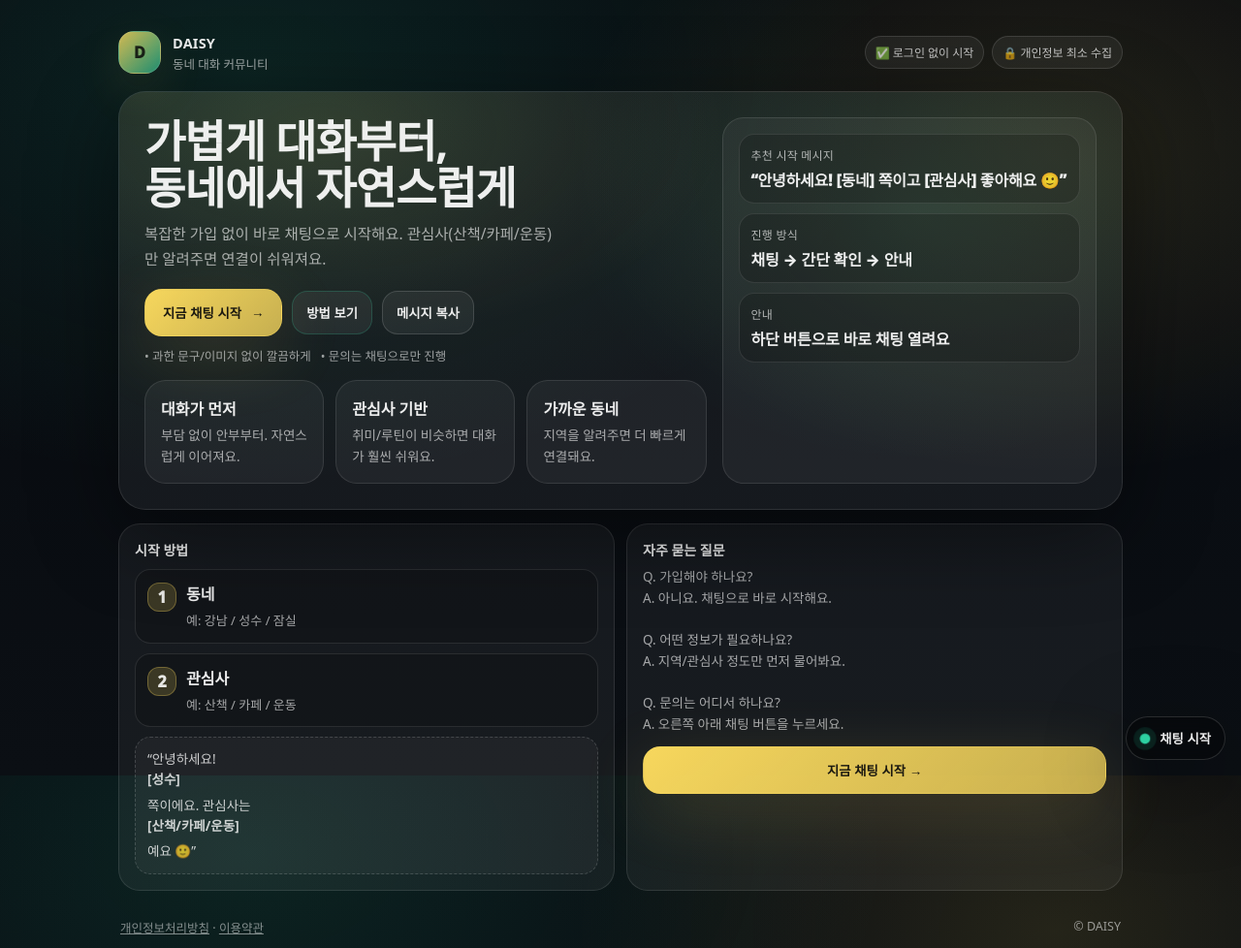
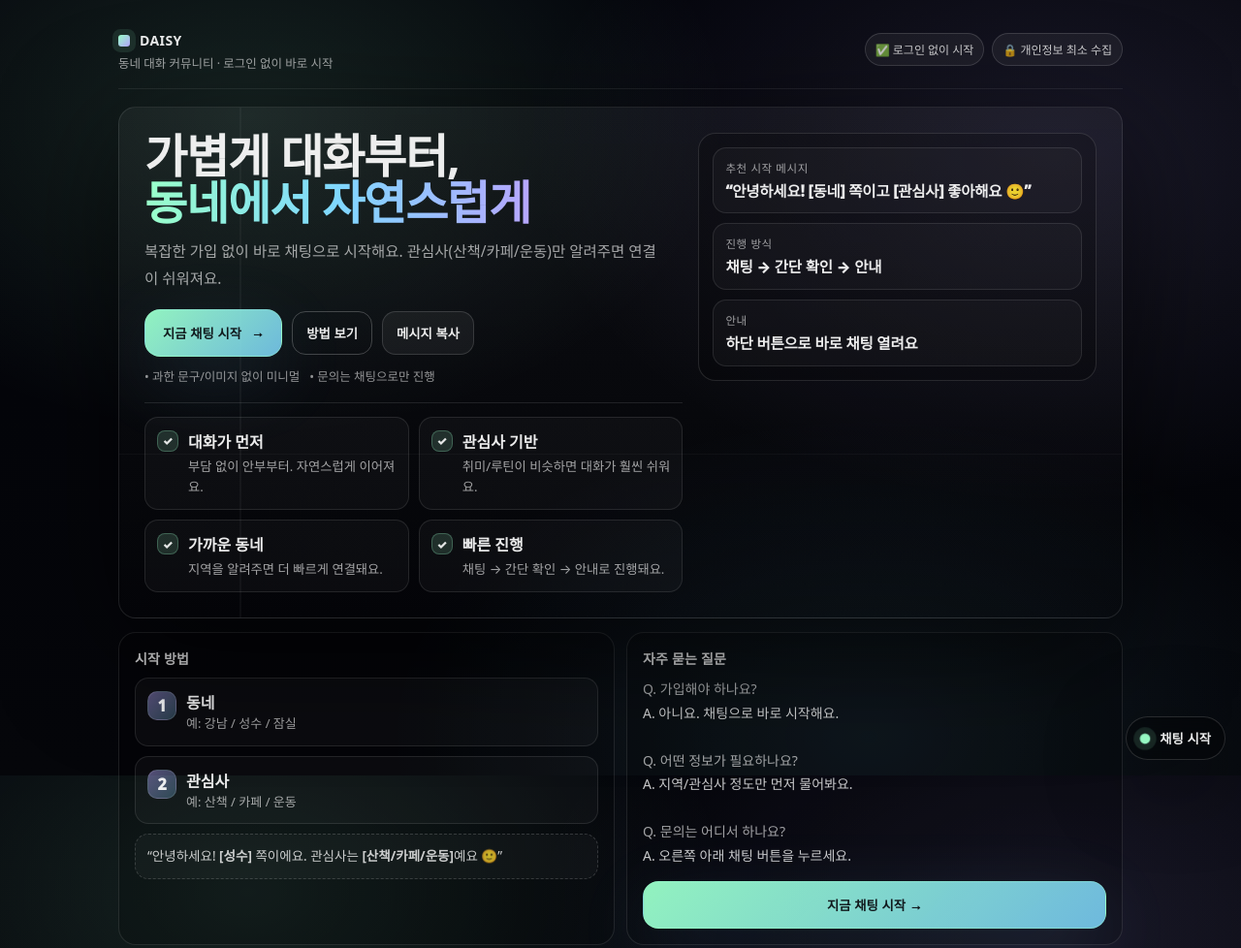
Before and after one commit to jiyoung145900-png/daisy-chat, a plain HTML site: page index.html in a window 1280 px wide. Shown: the top 978 px of the page at 97% size. Drawn offline with Linux system fonts and the light colour scheme.

Commit message:
Update index.html

```diff
--- a/index.html
+++ b/index.html
@@ -3,43 +3,44 @@
 <head>
   <meta charset="utf-8" />
   <meta name="viewport" content="width=device-width, initial-scale=1" />
-
-  <!-- ✅ Facebook Domain Verification (그대로 유지/교체) -->
   <meta name="facebook-domain-verification" content="v4fatztkiz3g57ba7kzedot89rjdsc" />
 
   <title>DAISY | 동네 대화 커뮤니티</title>
   <meta name="description" content="관심사로 연결되는 동네 대화. 로그인 없이 바로 채팅으로 시작해요." />
 
-  <!-- Open Graph -->
   <meta property="og:type" content="website" />
   <meta property="og:title" content="DAISY | 동네 대화 커뮤니티" />
   <meta property="og:description" content="심심할 때 가볍게 대화부터. 로그인 없이 바로 시작." />
-  <!-- og:image는 실제 절대경로 추천 (없으면 제거 가능) -->
   <meta property="og:image" content="https://daisy-chat.com/ad.jpg" />
 
   <style>
     :root{
-      --bg:#0b0f14;
-      --card: rgba(255,255,255,.06);
-      --card2: rgba(255,255,255,.08);
-      --line: rgba(255,255,255,.10);
-      --text: rgba(255,255,255,.92);
-      --muted: rgba(255,255,255,.62);
-      --accent: #f7d75d;
-      --accent2: #2fd7a7;
-      --shadow: 0 22px 90px rgba(0,0,0,.45);
-      --r: 22px;
-      --max: 1080px;
+      --bg:#05060a;
+      --panel:#0c0f17;
+      --line:rgba(255,255,255,.12);
+      --line2:rgba(255,255,255,.18);
+      --text:rgba(255,255,255,.92);
+      --muted:rgba(255,255,255,.62);
+
+      --a:#9affc9;   /* mint */
+      --b:#b6a6ff;   /* lilac */
+      --c:#7fd7ff;   /* sky */
+
+      --r:18px;
+      --max:1080px;
+      --shadow: 0 30px 120px rgba(0,0,0,.55);
     }
 
     *{ box-sizing:border-box; }
     html,body{ height:100%; }
     body{
       margin:0;
-      font-family: system-ui,-apple-system,Segoe UI,Roboto,Arial,"Apple SD Gothic Neo","Noto Sans KR",sans-serif;
-      background: radial-gradient(1100px 700px at 20% 10%, rgba(47,215,167,.12), transparent 60%),
-                  radial-gradient(900px 600px at 85% 20%, rgba(247,215,93,.12), transparent 55%),
-                  linear-gradient(180deg, #070a0f, var(--bg));
+      font-family: ui-sans-serif, system-ui, -apple-system, Segoe UI, Roboto, Arial, "Apple SD Gothic Neo","Noto Sans KR", sans-serif;
+      background:
+        radial-gradient(900px 600px at 20% 15%, rgba(154,255,201,.12), transparent 55%),
+        radial-gradient(900px 600px at 85% 20%, rgba(182,166,255,.12), transparent 60%),
+        radial-gradient(900px 600px at 70% 95%, rgba(127,215,255,.10), transparent 55%),
+        linear-gradient(180deg, #03040a, var(--bg));
       color: var(--text);
       overflow-x:hidden;
     }
@@ -47,191 +48,270 @@
     a{ color:inherit; text-decoration:none; }
     .wrap{ max-width: var(--max); margin: 0 auto; padding: 22px; }
 
-    /* Top */
+    /* Brutal minimal top */
     header{
-      display:flex; align-items:center; justify-content:space-between;
-      gap: 12px;
-      padding: 10px 0 18px;
+      display:flex;
+      justify-content:space-between;
+      align-items:flex-start;
+      gap: 14px;
+      padding: 10px 0 16px;
+      border-bottom: 1px solid rgba(255,255,255,.08);
     }
     .brand{
-      display:flex; align-items:center; gap: 12px;
+      cursor:pointer;
+      display:flex;
+      flex-direction:column;
+      gap: 6px;
       user-select:none;
+      min-width: 160px;
     }
-    .logo{
-      width: 44px; height: 44px; border-radius: 16px;
-      background: linear-gradient(135deg, rgba(247,215,93,.85), rgba(47,215,167,.65));
-      box-shadow: 0 16px 50px rgba(247,215,93,.12);
-      border: 1px solid rgba(255,255,255,.12);
-      display:grid; place-items:center;
-      font-weight: 950;
-      color: rgba(10,10,10,.86);
-      letter-spacing: .2px;
+    .brandRow{
+      display:flex; align-items:center; gap: 10px;
     }
-    .brand .t{
-      display:flex; flex-direction:column; gap: 2px;
+    .mark{
+      width: 12px; height: 12px;
+      border-radius: 3px;
+      background: linear-gradient(135deg, var(--a), var(--b));
+      box-shadow: 0 0 0 6px rgba(154,255,201,.10);
     }
-    .brand .t b{ font-size: 14.5px; letter-spacing:.2px; }
-    .brand .t span{ font-size: 12.5px; color: var(--muted); }
+    .brand b{
+      font-size: 14px;
+      letter-spacing: .4px;
+      text-transform: uppercase;
+    }
+    .brand small{
+      font-size: 12.5px;
+      color: var(--muted);
+      line-height: 1.4;
+    }
 
-    .pillRow{ display:flex; gap: 8px; flex-wrap:wrap; justify-content:flex-end; }
-    .pill{
+    .meta{
+      display:flex;
+      flex-wrap:wrap;
+      gap: 8px;
+      justify-content:flex-end;
+      align-items:center;
+      margin-top: 2px;
+    }
+    .chip{
       font-size: 12px;
-      color: rgba(255,255,255,.74);
-      border: 1px solid rgba(255,255,255,.12);
-      background: rgba(255,255,255,.06);
+      color: rgba(255,255,255,.78);
+      border: 1px solid rgba(255,255,255,.14);
+      background: rgba(255,255,255,.05);
       padding: 7px 10px;
       border-radius: 999px;
       white-space: nowrap;
     }
 
-    /* Hero */
+    /* Main */
     .hero{
+      margin-top: 18px;
       border: 1px solid rgba(255,255,255,.10);
-      background: rgba(255,255,255,.05);
-      border-radius: calc(var(--r) + 6px);
+      border-radius: var(--r);
+      background: linear-gradient(180deg, rgba(255,255,255,.04), rgba(0,0,0,.18));
       box-shadow: var(--shadow);
       overflow:hidden;
       position:relative;
     }
+    /* hard line accents */
     .hero:before{
       content:"";
-      position:absolute; inset:-1px;
-      background: radial-gradient(700px 360px at 20% 10%, rgba(247,215,93,.12), transparent 60%),
-                  radial-gradient(600px 420px at 80% 30%, rgba(47,215,167,.10), transparent 60%);
+      position:absolute; inset:0;
+      background:
+        linear-gradient(90deg, transparent 0 12%, rgba(255,255,255,.06) 12% 12.2%, transparent 12.2% 100%),
+        linear-gradient(0deg, transparent 0 32%, rgba(255,255,255,.05) 32% 32.2%, transparent 32.2% 100%);
       pointer-events:none;
+      opacity:.7;
     }
     .heroInner{
+      position:relative;
+      padding: 26px;
       display:grid;
-      grid-template-columns: 1.2fr .8fr;
+      grid-template-columns: 1.15fr .85fr;
       gap: 16px;
-      padding: 26px;
-      position:relative;
+      align-items:start;
     }
 
-    h1{
-      margin: 0 0 10px;
-      font-size: 46px;
-      letter-spacing: -1px;
-      line-height: 1.05;
+    .title{
+      margin: 0 0 12px;
+      font-size: 48px;
+      line-height: 1.02;
+      letter-spacing: -1.2px;
+    }
+    .title .hl{
+      background: linear-gradient(90deg, var(--a), var(--c), var(--b));
+      -webkit-background-clip: text;
+      background-clip: text;
+      color: transparent;
     }
     .sub{
       margin: 0 0 18px;
       color: var(--muted);
       font-size: 15.5px;
-      line-height: 1.7;
-      max-width: 48ch;
+      line-height: 1.75;
+      max-width: 60ch;
     }
 
     .ctaRow{
-      display:flex; gap: 10px; flex-wrap:wrap; align-items:center;
-      margin-top: 12px;
+      display:flex;
+      gap: 10px;
+      flex-wrap:wrap;
+      align-items:center;
+      margin-top: 10px;
     }
     .btn{
       cursor:pointer;
+      border-radius: 14px;
+      padding: 12px 14px;
+      font-weight: 950;
       border: 1px solid rgba(255,255,255,.14);
-      background: rgba(255,255,255,.06);
+      background: rgba(255,255,255,.05);
       color: var(--text);
+      transition: transform .08s ease, background .2s ease, border-color .2s ease;
+      display:inline-flex;
+      align-items:center;
+      justify-content:center;
+      gap: 10px;
+    }
+    .btn:hover{
+      transform: translateY(-1px);
+      background: rgba(255,255,255,.08);
+      border-color: rgba(255,255,255,.22);
+    }
+    .btn.primary{
+      border: 1px solid rgba(154,255,201,.35);
+      background: linear-gradient(135deg, rgba(154,255,201,.95), rgba(127,215,255,.85));
+      color: rgba(8,10,14,.92);
+      box-shadow: 0 22px 80px rgba(127,215,255,.12);
+      padding: 14px 18px;
       border-radius: 16px;
-      padding: 12px 14px;
-      font-weight: 900;
-      transition: transform .08s ease, background .2s ease, border-color .2s ease;
-      display:inline-flex; align-items:center; justify-content:center; gap: 10px;
     }
-    .btn:hover{ transform: translateY(-1px); background: rgba(255,255,255,.09); border-color: rgba(255,255,255,.22); }
-    .btn.primary{
-      border: 1px solid rgba(247,215,93,.35);
-      background: linear-gradient(135deg, rgba(247,215,93,1), rgba(247,215,93,.78));
-      color: rgba(10,10,10,.92);
-      padding: 14px 18px;
-      border-radius: 18px;
-      box-shadow: 0 18px 70px rgba(247,215,93,.16);
-    }
-    .btn.ghost{
-      border-color: rgba(47,215,167,.20);
+    .btn.hard{
+      border-color: rgba(255,255,255,.22);
+      background: transparent;
     }
 
     .micro{
       margin-top: 10px;
-      color: rgba(255,255,255,.58);
+      color: rgba(255,255,255,.56);
       font-size: 12.5px;
-      display:flex; gap: 10px; flex-wrap:wrap;
+      display:flex;
+      gap: 10px;
+      flex-wrap:wrap;
     }
 
-    /* Right panel */
+    /* Brutal right panel */
     .side{
-      border: 1px solid rgba(255,255,255,.10);
-      background: rgba(255,255,255,.05);
+      border: 1px solid rgba(255,255,255,.12);
+      background: rgba(0,0,0,.22);
       border-radius: var(--r);
-      padding: 16px;
+      padding: 14px;
       display:flex;
       flex-direction:column;
       gap: 10px;
     }
-    .side .k{
-      font-size: 12px;
-      color: rgba(255,255,255,.66);
-      letter-spacing:.2px;
+    .block{
+      border: 1px solid rgba(255,255,255,.10);
+      background: rgba(255,255,255,.03);
+      border-radius: 14px;
+      padding: 12px;
     }
-    .side .v{
-      font-size: 16px;
+    .k{
+      font-size: 11.5px;
+      color: rgba(255,255,255,.60);
+      text-transform: uppercase;
+      letter-spacing: .6px;
+      margin-bottom: 6px;
+    }
+    .v{
+      font-size: 15.5px;
       font-weight: 950;
-      letter-spacing:-.2px;
+      line-height: 1.35;
+      letter-spacing: -.2px;
     }
-    .stat{
+
+    /* Minimal feature list (not cards) */
+    .list{
+      margin-top: 18px;
+      padding-top: 14px;
+      border-top: 1px solid rgba(255,255,255,.10);
+      display:grid;
+      grid-template-columns: 1fr 1fr;
+      gap: 10px;
+    }
+    .row{
       border: 1px solid rgba(255,255,255,.10);
-      background: rgba(0,0,0,.20);
-      border-radius: 16px;
+      background: rgba(255,255,255,.03);
+      border-radius: 14px;
       padding: 12px;
       display:flex;
-      flex-direction:column;
-      gap: 4px;
+      gap: 10px;
+      align-items:flex-start;
     }
+    .tick{
+      width: 22px; height: 22px;
+      border-radius: 8px;
+      background: rgba(154,255,201,.14);
+      border: 1px solid rgba(154,255,201,.25);
+      flex: 0 0 auto;
+      display:grid;
+      place-items:center;
+      margin-top: 1px;
+      color: rgba(255,255,255,.88);
+      font-weight: 950;
+      font-size: 12px;
+    }
+    .row b{ display:block; margin-bottom: 4px; }
+    .row p{ margin:0; color: var(--muted); font-size: 13.3px; line-height: 1.6; }
 
-    /* Sections */
-    .grid3{
-      display:grid;
-      grid-template-columns: repeat(3, 1fr);
-      gap: 12px;
-      margin-top: 14px;
-    }
-    .card{
-      border: 1px solid rgba(255,255,255,.10);
-      background: rgba(255,255,255,.05);
-      border-radius: var(--r);
-      padding: 16px;
-    }
-    .card b{ display:block; margin-bottom: 6px; }
-    .card p{ margin:0; color: var(--muted); font-size: 13.5px; line-height: 1.6; }
-
-    .how{
+    /* How/FAQ */
+    .two{
       margin-top: 12px;
       display:grid;
       grid-template-columns: 1fr 1fr;
       gap: 12px;
     }
-    .step{
-      display:flex; gap: 10px; align-items:flex-start;
-      padding: 12px;
-      border-radius: 16px;
+    .panel{
       border: 1px solid rgba(255,255,255,.10);
       background: rgba(0,0,0,.18);
+      border-radius: var(--r);
+      padding: 16px;
+    }
+    .panel h3{
+      margin:0 0 10px;
+      font-size: 14px;
+      letter-spacing: .2px;
+      text-transform: uppercase;
+      color: rgba(255,255,255,.80);
+    }
+    .step{
+      display:flex;
+      gap: 10px;
+      align-items:flex-start;
+      padding: 12px;
+      border-radius: 14px;
+      border: 1px solid rgba(255,255,255,.10);
+      background: rgba(255,255,255,.03);
+      margin-top: 10px;
     }
     .num{
-      width: 30px; height: 30px; border-radius: 12px;
+      width: 30px; height: 30px;
+      border-radius: 10px;
       display:grid; place-items:center;
-      background: rgba(247,215,93,.18);
-      border: 1px solid rgba(247,215,93,.30);
-      color: rgba(255,255,255,.88);
+      background: linear-gradient(135deg, rgba(182,166,255,.45), rgba(127,215,255,.25));
+      border: 1px solid rgba(255,255,255,.12);
+      color: rgba(255,255,255,.90);
       font-weight: 950;
       flex: 0 0 auto;
       margin-top: 1px;
     }
     .step span{ display:block; color: var(--muted); font-size: 13px; line-height: 1.55; }
+
     .copyBox{
       margin-top: 10px;
-      border-radius: 16px;
+      border-radius: 14px;
       border: 1px dashed rgba(255,255,255,.16);
-      background: rgba(255,255,255,.04);
+      background: rgba(255,255,255,.03);
       padding: 12px;
       color: rgba(255,255,255,.78);
       font-size: 13.5px;
@@ -243,7 +323,10 @@
       padding: 12px 2px 4px;
       color: rgba(255,255,255,.55);
       font-size: 12.5px;
-      display:flex; justify-content:space-between; gap: 10px; flex-wrap:wrap;
+      display:flex;
+      justify-content:space-between;
+      gap: 10px;
+      flex-wrap:wrap;
     }
     footer a{ text-decoration: underline; opacity:.9; }
 
@@ -266,14 +349,16 @@
       border-radius: 999px;
       padding: 12px 14px;
       box-shadow: 0 22px 90px rgba(0,0,0,.40);
-      display:flex; align-items:center; gap: 10px;
+      display:flex;
+      align-items:center;
+      gap: 10px;
       font-weight: 950;
     }
     .dot{
       width: 10px; height: 10px;
       border-radius: 99px;
-      background: var(--accent2);
-      box-shadow: 0 0 0 6px rgba(47,215,167,.12);
+      background: var(--a);
+      box-shadow: 0 0 0 6px rgba(154,255,201,.12);
       animation: ping 1.8s ease-in-out infinite;
     }
     @keyframes ping{
@@ -281,12 +366,13 @@
       50%{ transform: scale(1.18); opacity: 1; }
     }
 
-    /* modal */
+    /* Modal */
     .modalBg{
       position:fixed; inset:0;
-      background: rgba(0,0,0,.55);
+      background: rgba(0,0,0,.62);
       display:none;
-      align-items:center; justify-content:center;
+      align-items:center;
+      justify-content:center;
       padding: 18px;
       z-index: 10000;
     }
@@ -294,13 +380,13 @@
       width: min(520px, 100%);
       border-radius: 18px;
       border: 1px solid rgba(255,255,255,.14);
-      background: rgba(10,12,16,.92);
-      box-shadow: 0 30px 140px rgba(0,0,0,.55);
+      background: rgba(10,12,16,.96);
+      box-shadow: 0 30px 140px rgba(0,0,0,.60);
       padding: 16px;
     }
     .modal h3{ margin:0 0 8px; font-size: 16px; }
     .modal p{ margin:0; color: var(--muted); line-height: 1.7; font-size: 14px; }
-    .modal .row{ display:flex; justify-content:flex-end; gap: 10px; margin-top: 12px; flex-wrap:wrap; }
+    .modal .rowBtn{ display:flex; justify-content:flex-end; gap: 10px; margin-top: 12px; flex-wrap:wrap; }
     .x{
       float:right;
       border: 1px solid rgba(255,255,255,.14);
@@ -314,11 +400,11 @@
 
     @media (max-width: 920px){
       .heroInner{ grid-template-columns: 1fr; }
-      h1{ font-size: 38px; }
-      .grid3{ grid-template-columns: 1fr; }
-      .how{ grid-template-columns: 1fr; }
-      .pillRow{ justify-content:flex-start; }
-      .fab span{ display:none; } /* 모바일에서는 버튼 텍스트 숨김 */
+      .title{ font-size: 38px; }
+      .list{ grid-template-columns: 1fr; }
+      .two{ grid-template-columns: 1fr; }
+      .meta{ justify-content:flex-start; }
+      .fab span{ display:none; }
     }
   </style>
 </head>
@@ -327,22 +413,23 @@
   <div class="wrap">
     <header>
       <div class="brand" onclick="openChat()">
-        <div class="logo" aria-label="DAISY">D</div>
-        <div class="t">
+        <div class="brandRow">
+          <div class="mark" aria-hidden="true"></div>
           <b>DAISY</b>
-          <span>동네 대화 커뮤니티</span>
         </div>
+        <small>동네 대화 커뮤니티 · 로그인 없이 바로 시작</small>
       </div>
-      <div class="pillRow">
-        <div class="pill">✅ 로그인 없이 시작</div>
-        <div class="pill">🔒 개인정보 최소 수집</div>
+
+      <div class="meta">
+        <div class="chip">✅ 로그인 없이 시작</div>
+        <div class="chip">🔒 개인정보 최소 수집</div>
       </div>
     </header>
 
     <main class="hero" role="main">
       <div class="heroInner">
         <section>
-          <h1>가볍게 대화부터,<br/>동네에서 자연스럽게</h1>
+          <h1 class="title">가볍게 대화부터,<br/><span class="hl">동네에서 자연스럽게</span></h1>
           <p class="sub">
             복잡한 가입 없이 바로 채팅으로 시작해요.
             관심사(산책/카페/운동)만 알려주면 연결이 쉬워져요.
@@ -353,41 +440,57 @@
               <span style="font-weight:950;">지금 채팅 시작</span>
               <span aria-hidden="true">→</span>
             </button>
-            <button class="btn ghost" type="button" onclick="openGuide()">방법 보기</button>
+            <button class="btn hard" type="button" onclick="openGuide()">방법 보기</button>
             <button class="btn" type="button" onclick="copyMsg()">메시지 복사</button>
           </div>
 
           <div class="micro">
-            <span>• 과한 문구/이미지 없이 깔끔하게</span>
+            <span>• 과한 문구/이미지 없이 미니멀</span>
             <span>• 문의는 채팅으로만 진행</span>
           </div>
 
-          <div class="grid3" style="margin-top:16px;">
-            <div class="card">
+          <div class="list">
+            <div class="row">
+              <div class="tick">✓</div>
+              <div>
                 <b>대화가 먼저</b>
                 <p>부담 없이 안부부터. 자연스럽게 이어져요.</p>
               </div>
-            <div class="card">
+            </div>
+            <div class="row">
+              <div class="tick">✓</div>
+              <div>
                 <b>관심사 기반</b>
                 <p>취미/루틴이 비슷하면 대화가 훨씬 쉬워요.</p>
               </div>
-            <div class="card">
+            </div>
+            <div class="row">
+              <div class="tick">✓</div>
+              <div>
                 <b>가까운 동네</b>
                 <p>지역을 알려주면 더 빠르게 연결돼요.</p>
+              </div>
+            </div>
+            <div class="row">
+              <div class="tick">✓</div>
+              <div>
+                <b>빠른 진행</b>
+                <p>채팅 → 간단 확인 → 안내로 진행돼요.</p>
+              </div>
             </div>
           </div>
         </section>
 
         <aside class="side" aria-label="요약 정보">
-          <div class="stat">
+          <div class="block">
             <div class="k">추천 시작 메시지</div>
             <div class="v">“안녕하세요! [동네] 쪽이고 [관심사] 좋아해요 🙂”</div>
           </div>
-          <div class="stat">
+          <div class="block">
             <div class="k">진행 방식</div>
             <div class="v">채팅 → 간단 확인 → 안내</div>
           </div>
-          <div class="stat">
+          <div class="block">
             <div class="k">안내</div>
             <div class="v">하단 버튼으로 바로 채팅 열려요</div>
           </div>
@@ -395,32 +498,36 @@
       </div>
     </main>
 
-    <section class="how" style="margin-top:14px;">
-      <div class="card">
-        <b style="font-size:14px;">시작 방법</b>
-        <div class="step" style="margin-top:10px;">
+    <section class="two" style="margin-top:14px;">
+      <div class="panel">
+        <h3>시작 방법</h3>
+
+        <div class="step">
           <div class="num">1</div>
           <div><b>동네</b><span>예: 강남 / 성수 / 잠실</span></div>
         </div>
-        <div class="step" style="margin-top:10px;">
+
+        <div class="step">
           <div class="num">2</div>
           <div><b>관심사</b><span>예: 산책 / 카페 / 운동</span></div>
         </div>
-        <div class="copyBox" style="margin-top:10px;">
+
+        <div class="copyBox">
           “안녕하세요! <b>[성수]</b> 쪽이에요. 관심사는 <b>[산책/카페/운동]</b>예요 🙂”
         </div>
       </div>
 
-      <div class="card">
-        <b style="font-size:14px;">자주 묻는 질문</b>
-        <p style="margin-top:8px;">
+      <div class="panel">
+        <h3>자주 묻는 질문</h3>
+        <p style="margin-top:8px; color: var(--muted); line-height:1.75; font-size:14px;">
           Q. 가입해야 하나요?<br/>
-          <span style="color:var(--muted)">A. 아니요. 채팅으로 바로 시작해요.</span><br/><br/>
+          <span style="color:rgba(255,255,255,.78)">A. 아니요. 채팅으로 바로 시작해요.</span><br/><br/>
           Q. 어떤 정보가 필요하나요?<br/>
-          <span style="color:var(--muted)">A. 지역/관심사 정도만 먼저 물어봐요.</span><br/><br/>
+          <span style="color:rgba(255,255,255,.78)">A. 지역/관심사 정도만 먼저 물어봐요.</span><br/><br/>
           Q. 문의는 어디서 하나요?<br/>
-          <span style="color:var(--muted)">A. 오른쪽 아래 채팅 버튼을 누르세요.</span>
+          <span style="color:rgba(255,255,255,.78)">A. 오른쪽 아래 채팅 버튼을 누르세요.</span>
         </p>
+
         <div style="margin-top:12px;">
           <button class="btn primary" type="button" onclick="openChat()" style="width:100%;">
             지금 채팅 시작 →
@@ -455,20 +562,20 @@
         오른쪽 아래 <b>채팅 시작</b> 버튼을 눌러주세요.<br/>
         지역/관심사만 알려주면 바로 진행됩니다 🙂
       </p>
-      <div class="row">
-        <button class="btn" type="button" onclick="closeGuide()">확인</button>
+      <div class="rowBtn">
+        <button class="btn hard" type="button" onclick="closeGuide()">확인</button>
         <button class="btn primary" type="button" onclick="openChat()">지금 채팅</button>
       </div>
     </div>
   </div>
 
-  <!-- ✅ SalesSmartly 위젯 로딩 (네 프로젝트 코드 유지) -->
+  <!-- ✅ SalesSmartly 위젯 로딩 (요청 스크립트로 교체) -->
   <script>
     (function () {
       if (window.__DAISY_SM_LOADED__) return;
       window.__DAISY_SM_LOADED__ = true;
       var s = document.createElement("script");
-      s.src = "https://plugin-code.salesmartly.com/js/project_604078_623915_1768637217.js";
+      s.src = "https://plugin-code.salesmartly.com/js/project_604078_623418_1768586870.js";
       s.async = true;
       document.head.appendChild(s);
     })();
@@ -479,16 +586,13 @@
     function closeGuide(){ document.getElementById("modalBg").style.display = "none"; }
 
     function openChat(){
-      // 가이드 모달은 닫고 채팅 유도
       closeGuide();
 
-      // 위젯 버튼이 DOM에 늦게 생길 수 있어서 몇 번 시도
       let tries = 0;
       const maxTries = 12;
       const tick = setInterval(() => {
         tries++;
         try{
-          // SalesSmartly 위젯 버튼/아이콘 케이스 대응
           const btn =
             document.querySelector('[class*="salessmartly"] button') ||
             document.querySelector('[id*="salessmartly"] button') ||
@@ -505,10 +609,7 @@
     function copyMsg(){
       const msg = "안녕하세요! [동네] 쪽이에요. 관심사는 [산책/카페/운동]예요 🙂";
       if (navigator.clipboard && navigator.clipboard.writeText){
-        navigator.clipboard.writeText(msg).then(()=> {
-          // 복사 후 바로 채팅 열기
-          openChat();
-        }).catch(()=> {
+        navigator.clipboard.writeText(msg).then(()=> openChat()).catch(()=> {
           prompt("아래 문장을 복사해 붙여넣어 주세요:", msg);
           openChat();
         });
```
Lines whose indentation alone changed are shown as unchanged.
